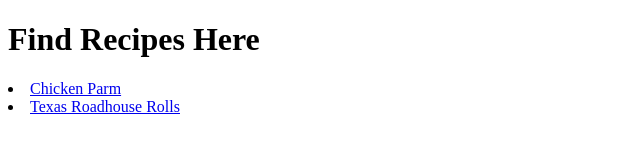
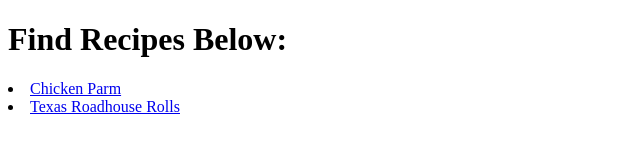
Before and after one commit to ErnieNav/odin-recipes, a plain HTML site: page index.html in a window 1280 px wide. Shown: the full height of the page, 0-640 px from the left. Drawn offline with Linux system fonts and the light colour scheme.

Commit message:
Added index.html

```diff
--- a/index.html
+++ b/index.html
@@ -6,7 +6,7 @@
     <title>Document</title>
 </head>
 <body>
-    <h1>Find Recipes Here</h1>
+    <h1>Find Recipes Below:</h1>
     <li><a href = "./recipes/chickenparm.html">Chicken Parm</a></li>
     <li><a href = "./recipes/texasrhrolls.html">Texas Roadhouse Rolls</a></li>
 </body>
```
